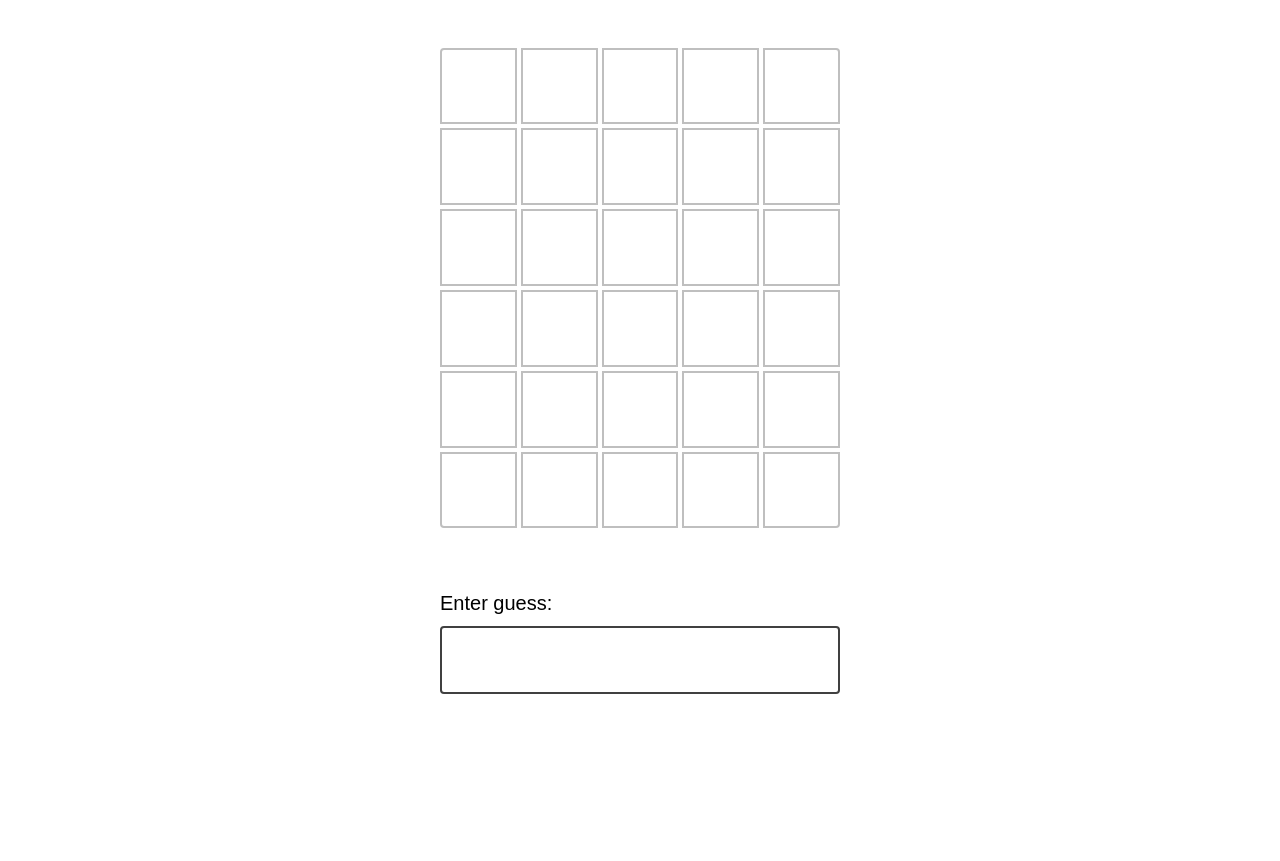
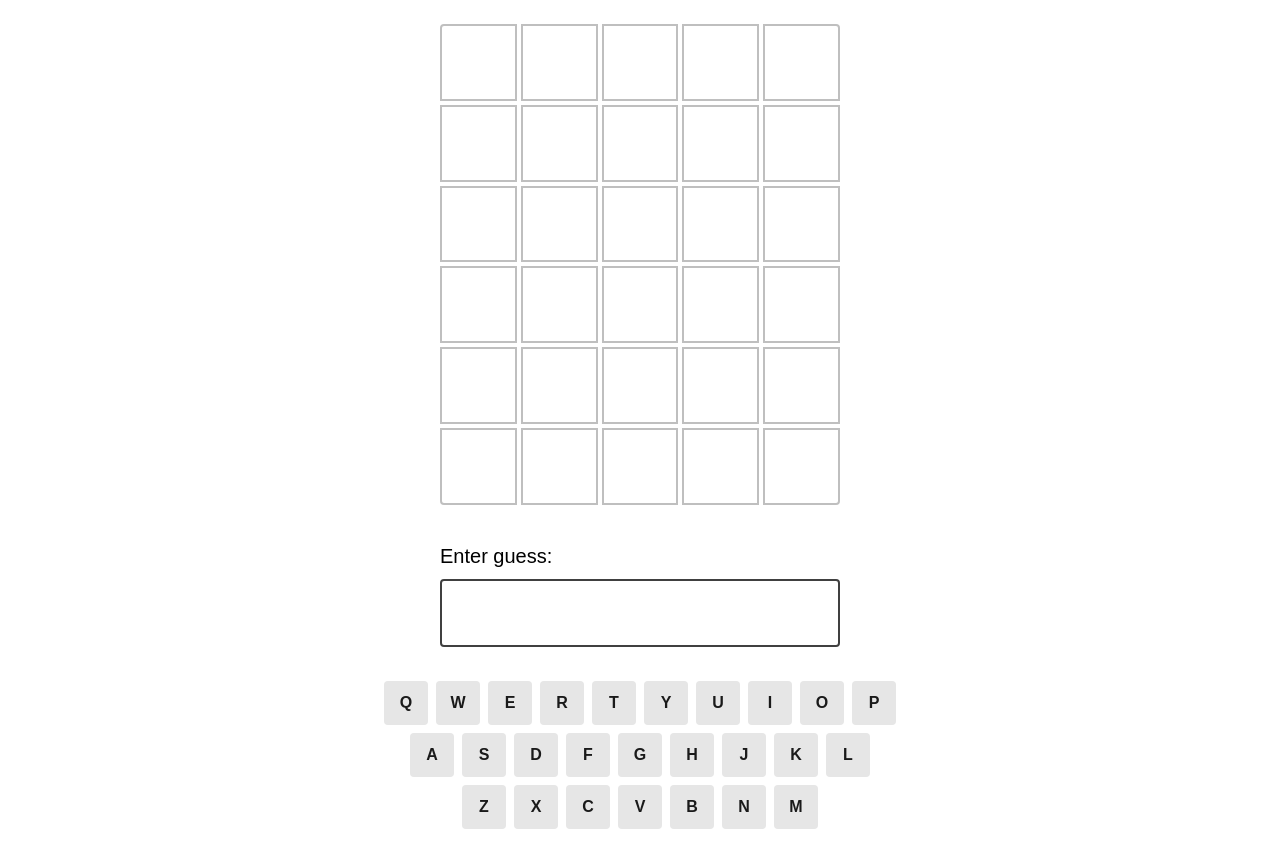
Before and after one commit to eshaanmathur/word-clone, a React app: page / in a window 1280 px wide. Shown: the part 72-933 px from the top of the page. Before the commit the page ends 800 px from the top, so only its background shows below. Built offline with nearby package versions, Linux system fonts and the light colour scheme.

Commit message:
added a virtual keyboard

```diff
--- a/src/components/Game/Game.js
+++ b/src/components/Game/Game.js
@@ -35,7 +35,7 @@ function Game() {
 	return (
 		<>
 			<GuessResult guesses={guesses} />
-			<GuessInput addToGuesses={addToGuesses} isGameOver={gameStatus !== 'running'} />
+			<GuessInput addToGuesses={addToGuesses} isGameOver={gameStatus !== 'running'} guesses={guesses} />
 			{gameStatus !== 'running' && (
 				<GameResultBanner answer={answer} isWinner={gameStatus === 'won'} numberOfGuesses={guesses.length} />
 			)}
--- a/src/components/GuessInput/GuessInput.js
+++ b/src/components/GuessInput/GuessInput.js
@@ -1,6 +1,7 @@
 import React from 'react';
+import InputKeyboard from '../InputKeyboard';
 
-function GuessInput({ addToGuesses, isGameOver = false }) {
+function GuessInput({ addToGuesses, guesses, isGameOver = false }) {
 	const [guess, setGuess] = React.useState('');
 
 	const onGuessChange = (event) => {
@@ -15,7 +16,18 @@ function GuessInput({ addToGuesses, isGameOver = false }) {
 		setGuess('');
 	};
 
+	const onKeypress = (key) => () => {
+		const currentGuess = guess + key;
+		if (currentGuess.length === 5) {
+			addToGuesses(currentGuess);
+			setGuess('');
+			return;
+		}
+		setGuess(currentGuess);
+	};
+
 	return (
+		<>
 			<form className="guess-input-wrapper" onSubmit={onSubmit}>
 				<label htmlFor="guess-input">Enter guess:</label>
 				<input
@@ -30,6 +42,8 @@ function GuessInput({ addToGuesses, isGameOver = false }) {
 					disabled={isGameOver}
 				/>
 			</form>
+			<InputKeyboard onKeypress={onKeypress} guesses={guesses} />
+		</>
 	);
 }
 
--- /dev/null
+++ b/src/components/InputKeyboard/InputKeyboard.js
@@ -0,0 +1,32 @@
+import React from 'react';
+
+const KEYBOARD_KEYS = [
+	['Q', 'W', 'E', 'R', 'T', 'Y', 'U', 'I', 'O', 'P'],
+	['A', 'S', 'D', 'F', 'G', 'H', 'J', 'K', 'L'],
+	['Z', 'X', 'C', 'V', 'B', 'N', 'M'],
+];
+
+function InputKeyboard({ onKeypress, guesses }) {
+	const allResults = Object.fromEntries(
+		guesses
+			.map((item) => item.results)
+			.flat()
+			.map((item) => [item.letter, item.status]),
+	);
+
+	return (
+		<div className="keyboard-wrapper">
+			{KEYBOARD_KEYS.map((row, index) => (
+				<div className="keyboard-row" key={index}>
+					{row.map((key) => (
+						<button key={key} data-status={allResults[key] ?? ''} onClick={onKeypress(key.toUpperCase())}>
+							{key}
+						</button>
+					))}
+				</div>
+			))}
+		</div>
+	);
+}
+
+export default InputKeyboard;
--- /dev/null
+++ b/src/components/InputKeyboard/index.js
@@ -0,0 +1,2 @@
+export * from "./InputKeyboard";
+export { default } from "./InputKeyboard";
--- a/src/styles.css
+++ b/src/styles.css
@@ -230,3 +230,46 @@ h1 {
 		transform: translateY(0%);
 	}
 }
+
+.keyboard-wrapper {
+	--key-space: 8px;
+	display: flex;
+	flex-direction: column;
+	align-items: center;
+	gap: var(--key-space);
+}
+
+.keyboard-row {
+	width: fit-content;
+	display: flex;
+	gap: var(--key-space);
+}
+
+.keyboard-row button {
+	width: 44px;
+	aspect-ratio: 1;
+	background-color: var(--color-gray-900);
+	color: var(--color-gray-100);
+	border-radius: 4px;
+	display: grid;
+	place-items: center;
+	font-weight: bold;
+}
+
+.keyboard-row button:hover {
+	background-color: var(--color-gray-700);
+	color: var(--color-gray-100);
+}
+
+.keyboard-row [data-status='correct'] {
+	background-color: var(--color-success);
+	color: white;
+}
+.keyboard-row [data-status='incorrect'] {
+	background-color: var(--color-gray-300);
+	color: white;
+}
+.keyboard-row [data-status='misplaced'] {
+	background-color: var(--color-warning);
+	color: white;
+}
```
Lines whose indentation alone changed are shown as unchanged.
